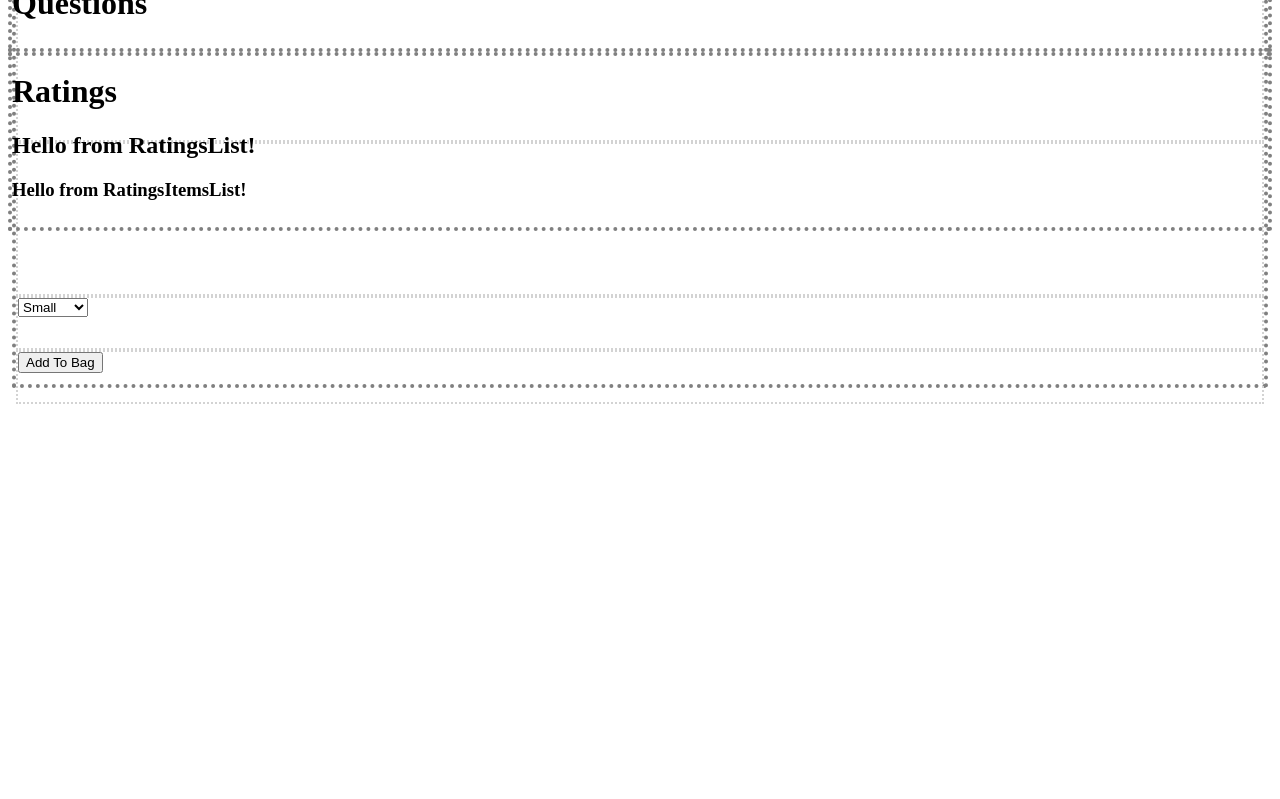
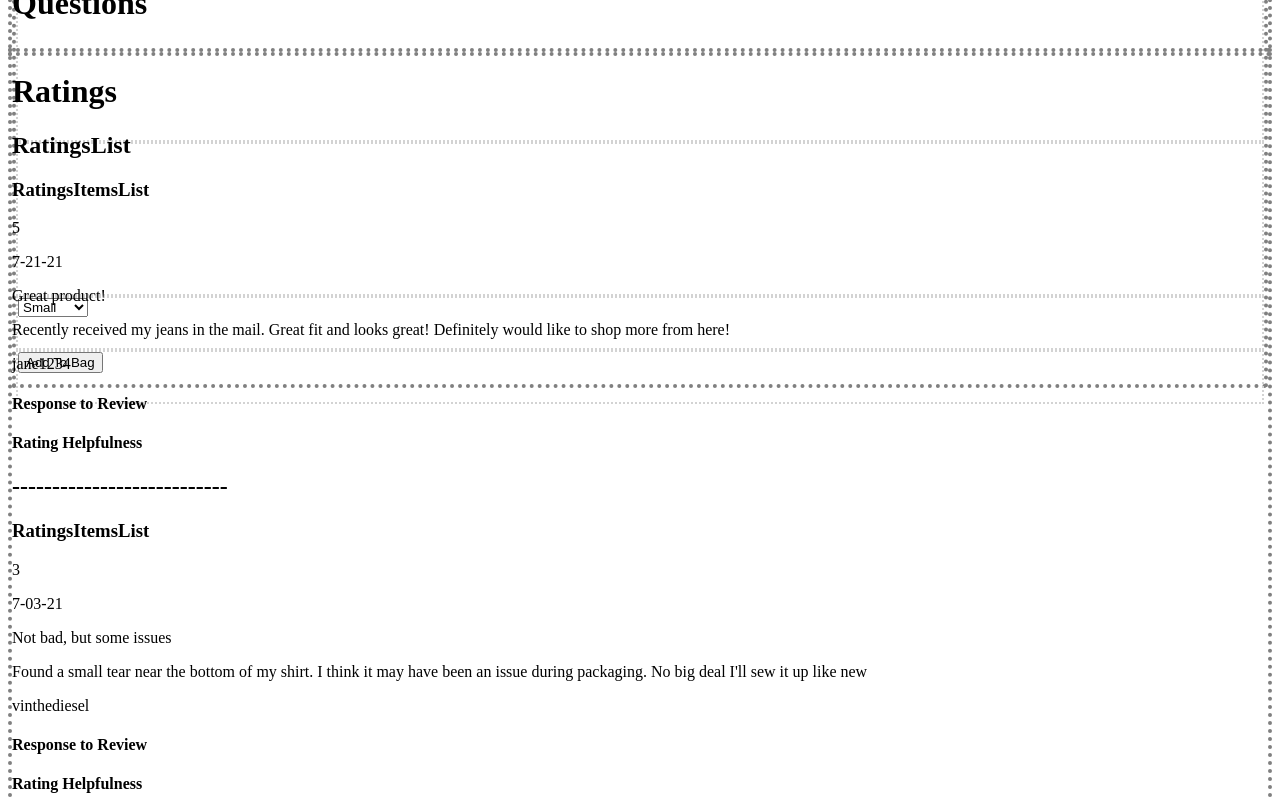
Before and after one commit to Project-Dope/Front-End-Capstone, a React app: page / in a window 1280 px wide. Shown: the part 740-1539 px from the top of the page. Before the commit the page ends 1144 px from the top, so only its background shows below. Built offline with nearby package versions, Linux system fonts and the light colour scheme; the HTML template or start-up script is replaced by a standard one.

Commit message:
Added seeds.js. Rendered sample data to DOM. Refactored RatingsItemsList

```diff
--- a/client/src/components/Ratings/Ratings.jsx
+++ b/client/src/components/Ratings/Ratings.jsx
@@ -2,21 +2,25 @@ import React from 'react';
 import axios from 'axios';
 import './Ratings.css'
 import RatingsList from './RatingsList.jsx';
+import ratingsSeeds from './seeds.js';
 
 export default class Ratings extends React.Component {
 
   constructor(props) {
     super(props);
     this.state = {
-
+      ratingsList: ratingsSeeds
     }
   }
 
   render() {
+
+    console.log('ratingsList: ', ratingsSeeds)
+
     return (
       <div>
         <h1>Ratings</h1>
-        <RatingsList />
+        <RatingsList list={this.state.ratingsList} />
       </div>
     );
   }
--- a/client/src/components/Ratings/RatingsList.jsx
+++ b/client/src/components/Ratings/RatingsList.jsx
@@ -4,8 +4,10 @@ import RatingsItemsList from './RatingsListItem.jsx';
 var RatingsList = (props) => (
 
   <div>
-    <h2>Hello from RatingsList!</h2>
-    <RatingsItemsList />
+    <h2>RatingsList</h2>
+    {props.list.map((post, index) =>
+      <RatingsItemsList post={post} key={index} />
+    )}
   </div>
 
 )
--- a/client/src/components/Ratings/RatingsListItem.jsx
+++ b/client/src/components/Ratings/RatingsListItem.jsx
@@ -1,10 +1,48 @@
 import React from 'react';
 
-var RatingsItemsList = (props) => (
-  <div>
-    <h3>Hello from RatingsItemsList!</h3>
+class RatingsItemsList extends React.Component {
 
-  </div>
-)
+  constructor(props) {
+    super(props);
+    this.state = {
+
+    }
+  }
+
+  render() {
+
+    return (
+      <div>
+        <h3>RatingsItemsList</h3>
+        <p>{this.props.post.starRating}</p>
+        <p>{this.props.post.dateOfReview}</p>
+        <p>{this.props.post.reviewSummary}</p>
+        <p>{this.props.post.reviewBody}</p>
+        <p>{this.props.post.recommend}</p>
+        <p>{this.props.post.username}</p>
+        <h4>Response to Review</h4>
+        <h4>Rating Helpfulness</h4>
+        <h2>---------------------------</h2>
+      </div>
+    )
+
+  }
+
+}
 
 export default RatingsItemsList;
+
+// var RatingsItemsList = (props) => (
+//   <div>
+//     <h3>RatingsItemsList</h3>
+//     <p>{props.post.starRating}</p>
+//     <p>{props.post.dateOfReview}</p>
+//     <p>{props.post.reviewSummary}</p>
+//     <p>{props.post.reviewBody}</p>
+//     <p>{props.post.recommend}</p>
+//     <p>{props.post.username}</p>
+//     <h4>Response to Review</h4>
+//     <h4>Rating Helpfulness</h4>
+//     <h2>---------------------------</h2>
+//   </div>
+// )
--- /dev/null
+++ b/client/src/components/Ratings/seeds.js
@@ -0,0 +1,28 @@
+var RatingsListArray = [
+  {
+    starRating: 5,
+    dateOfReview: '7-21-21',
+    reviewSummary: 'Great product!',
+    reviewBody: "Recently received my jeans in the mail. Great fit and looks great! Definitely would like to shop more from here!",
+    recommend: true,
+    username: 'jane1234'
+  },
+  {
+    starRating: 3,
+    dateOfReview: '7-03-21',
+    reviewSummary: 'Not bad, but some issues',
+    reviewBody: "Found a small tear near the bottom of my shirt. I think it may have been an issue during packaging. No big deal I'll sew it up like new",
+    recommend: true,
+    username: 'vinthediesel'
+  },
+  {
+    starRating: 1,
+    dateOfReview: '7-17-21',
+    reviewSummary: 'Terrible',
+    reviewBody: "My dress looks nothing like it does in the website. Returing ASAP!",
+    recommend: true,
+    username: 'enkneewon33'
+  }
+]
+
+export default RatingsListArray;
--- a/package.json
+++ b/package.json
@@ -23,6 +23,7 @@
     "express": "^4.17.1",
     "mongoose": "^5.13.3",
     "react": "^17.0.2",
+    "react-bootstrap": "^1.6.1",
     "react-dom": "^17.0.2"
   },
   "devDependencies": {
```
Also changed, not shown: 2 other files (tests, documents, lock files or other folders).
